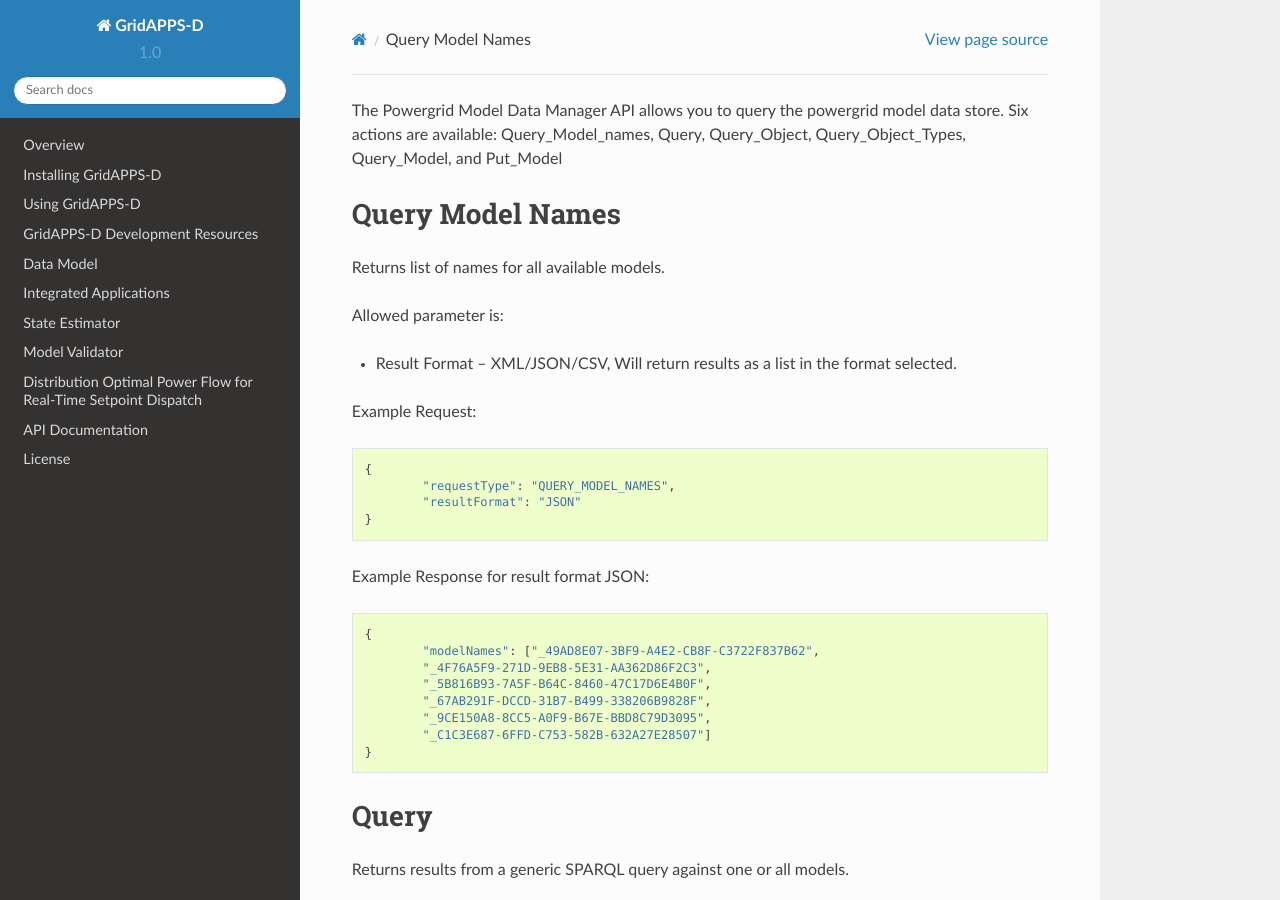
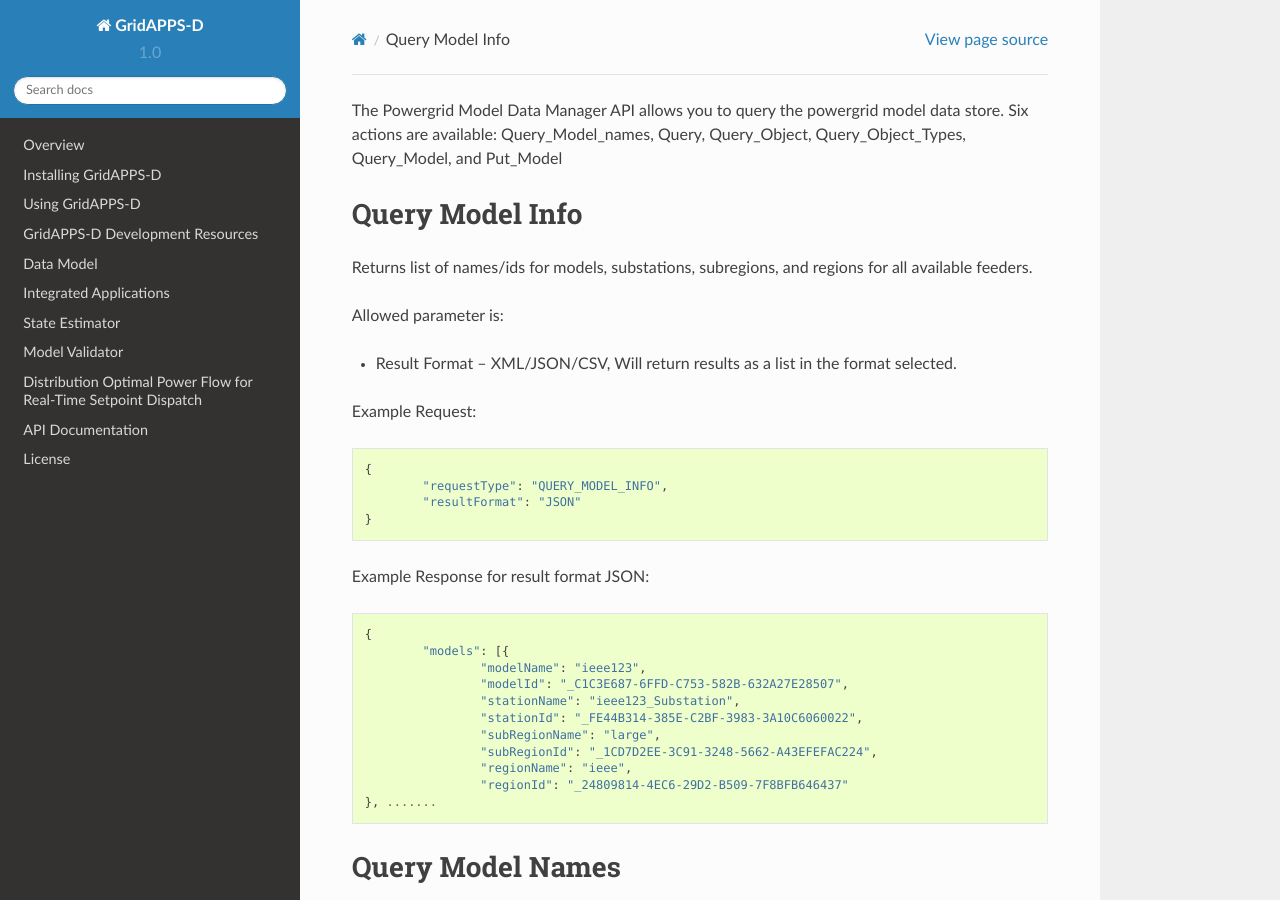
Before and after one commit to ericstephan/gridappsd-docs, a Sphinx documentation site: the page built from docs/source/using_gridappsd/api_examples/pg_data_manager.rst, in a window 1280 px wide and 900 px high. Built offline with Sphinx 7.4.7 and the Read the Docs theme 2.0.0, drawn with Linux system fonts in a browser that asks for light colours; pages that are not in the unit, such as notebooks, are missing from menus.

Commit message:
Update pg_data_manager.rst

```diff
--- a/docs/source/using_gridappsd/api_examples/pg_data_manager.rst
+++ b/docs/source/using_gridappsd/api_examples/pg_data_manager.rst
@@ -1,4 +1,40 @@
 The Powergrid Model Data Manager API allows you to query the powergrid model data store.  Six actions are available: Query_Model_names, Query, Query_Object, Query_Object_Types, Query_Model, and Put_Model
+
+
+
+
+Query Model Info
+^^^^^^^
+
+Returns list of names/ids for models, substations, subregions, and regions for all available feeders.
+
+Allowed parameter is:
+
+- Result Format – XML/JSON/CSV, Will return results as a list in the format selected.
+
+Example Request:
+::
+	{
+		"requestType": "QUERY_MODEL_INFO",
+		"resultFormat": "JSON"
+	}
+
+Example Response for result format JSON:
+::
+	{
+		"models": [{
+			"modelName": "ieee123",
+			"modelId": "_C1C3E687-6FFD-C753-582B-632A27E28507",
+			"stationName": "ieee123_Substation",
+			"stationId": "_FE44B314-385E-C2BF-3983-3A10C6060022",
+			"subRegionName": "large",
+			"subRegionId": "_1CD7D2EE-3C91-3248-5662-A43EFEFAC224",
+			"regionName": "ieee",
+			"regionId": "_24809814-4EC6-29D2-B509-7F8BFB646437"
+	}, .......
+
+
+
 
 Query Model Names
 ^^^^^^^
```
